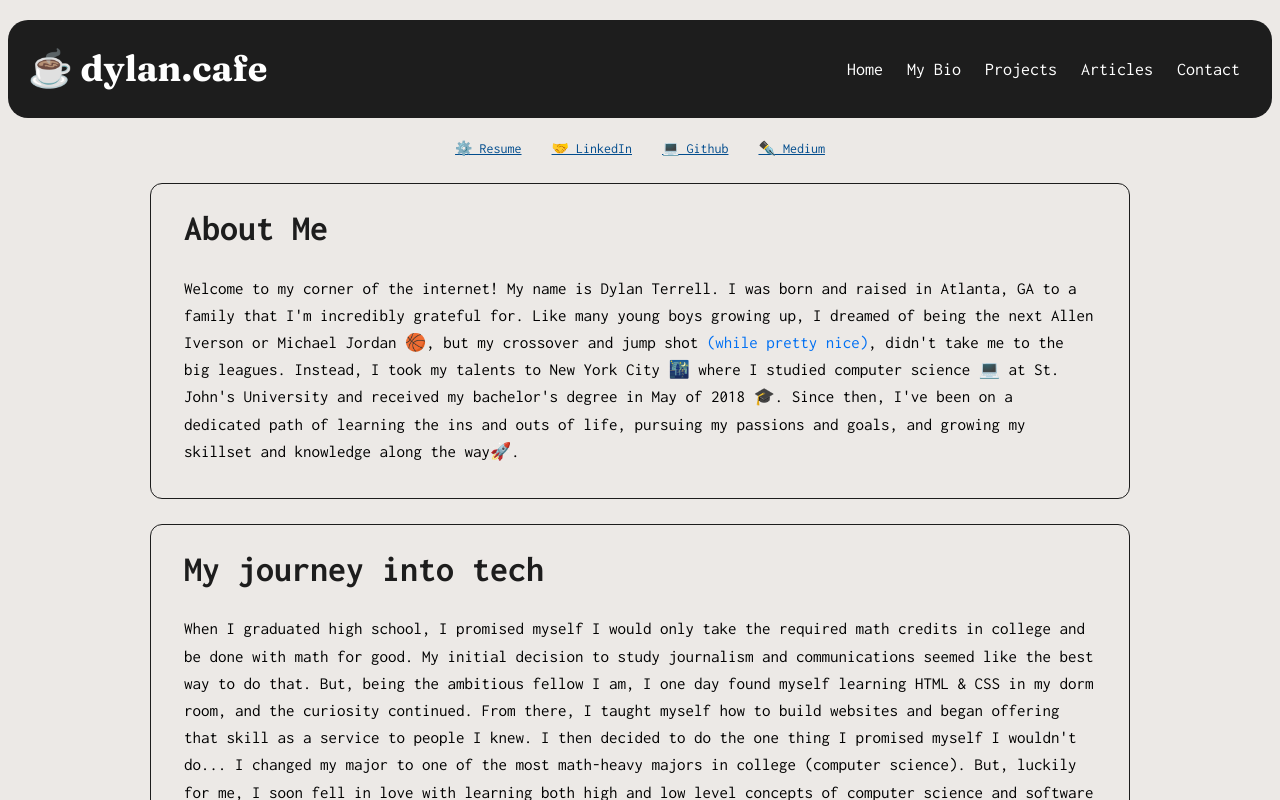
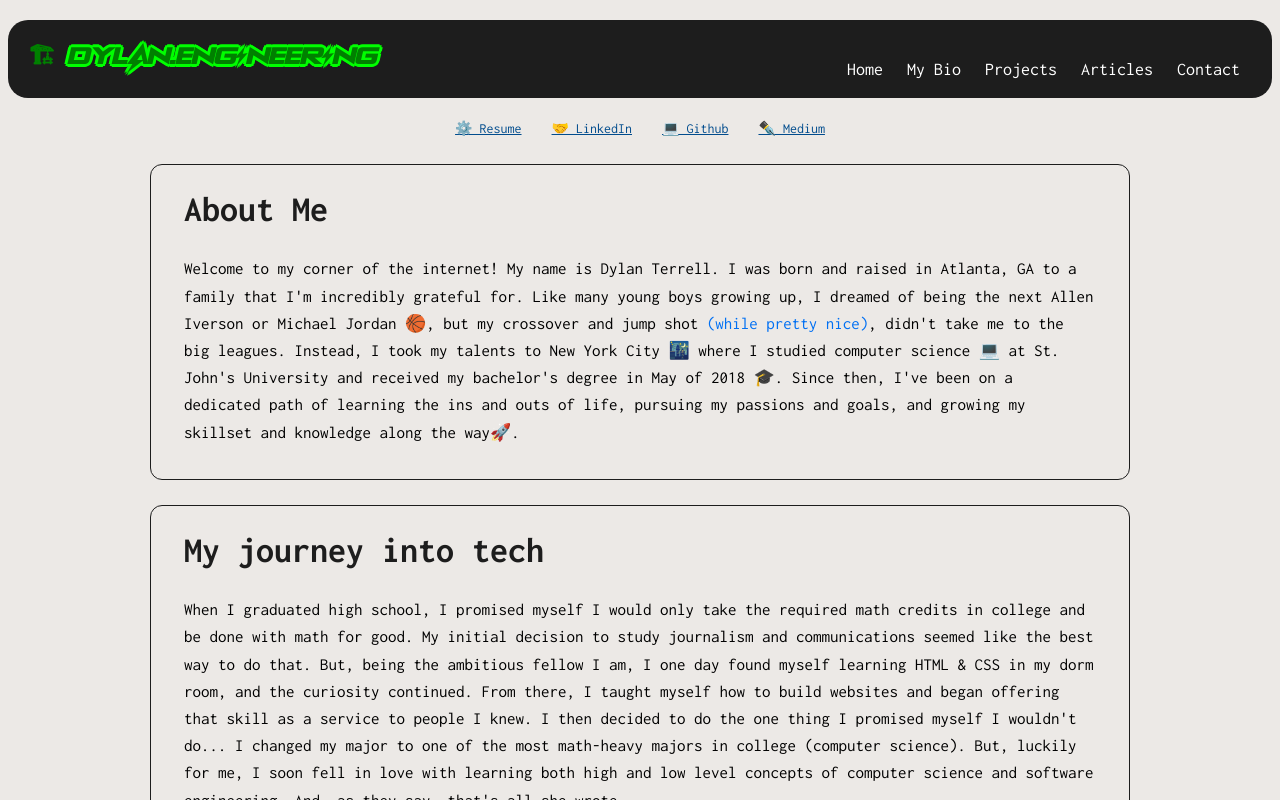
Before and after one commit to dylan-authentic/personal-web-portfolio, a Next.js app: page /bio in a window 1280 px wide. Shown: the top 800 px of the page. Built offline with nearby package versions, Linux system fonts and the light colour scheme.

Commit message:
updated layout and buttons

```diff
--- a/components/layout/layout.tsx
+++ b/components/layout/layout.tsx
@@ -40,7 +40,7 @@ export default function Layout({
               <Styles.Container>
                 <Styles.Brand>
                   <Link href="/">
-                    <h1>☕️ dylan.cafe</h1>
+                    <h1><span style={{textShadow: 'initial'}}>🏗</span> dylan.engineering</h1>
                   </Link>
                 </Styles.Brand>
                 <Styles.NavMenu>
--- a/components/layout/styles.ts
+++ b/components/layout/styles.ts
@@ -71,9 +71,24 @@ const Brand = styled.div`
     text-decoration: none;
   }
   h1 {
+    font-size: 24px;
     margin: 0px;
-    font-family: 'Fraunces', sans-serif;
-    color: white;
+    font-family: 'Zillion', sans-serif;
+    text-transform: uppercase;
+    color: green;
+    text-shadow:
+  2px 0 0 #00ff00, // Right
+  3px 0 0 #00ff00,
+  -2px 0 0 #00ff00, // Left
+  -3px 0 0 #00ff00,
+  0 2px 0 #00ff00, // Down
+  0 3px 0 #00ff00,
+  0 -2px 0 #00ff00, // Up
+  0 -3px 0 #00ff00,
+  2px 2px 0 #00ff00, // Diagonal down right
+  2px -2px 0 #00ff00, // Diagonal up right
+  -2px 2px 0 #00ff00, // Diagonal down left
+  -2px -2px 0 #00ff00;
   }
 `;
 
--- a/pages/index.tsx
+++ b/pages/index.tsx
@@ -30,7 +30,9 @@ export default function Home() {
             <h1>DYLAN.ENGINEERING</h1>
           </IntroHeader>
           <IntroContent>
-            <RetroButton>🏎️ PRESS START 🏎️</RetroButton>
+            <Link href='/bio' passHref>
+              <RetroButton>🏎️ PRESS START 🏎️</RetroButton>
+            </Link>
             <br/>
             <br/>
             <RetroButton>⚙️ OTHER OPTIONS ⚙️</RetroButton>
--- a/styles/home.styles.ts
+++ b/styles/home.styles.ts
@@ -193,7 +193,7 @@ export const RetroBackground = styled.div`
   animation: ${pixelArtAnimation} 30s linear infinite;
 `;
 
-export const RetroButton = styled.button`
+export const RetroButton = styled.a`
   background: #008000; // Light green
   border: 3px solid grey; // Darker green for border
   color: #00ff00; // Text color for contrast
```
